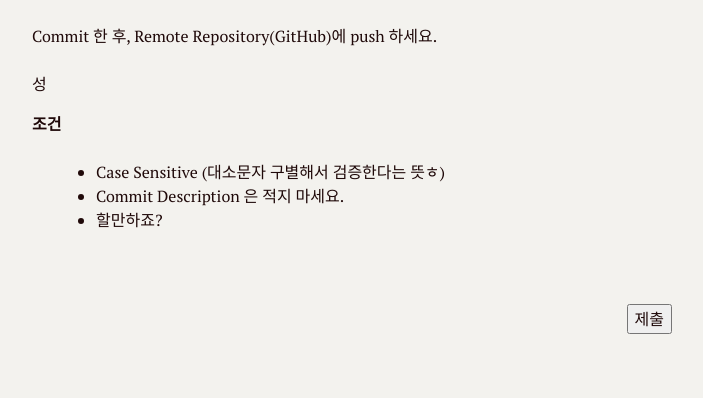
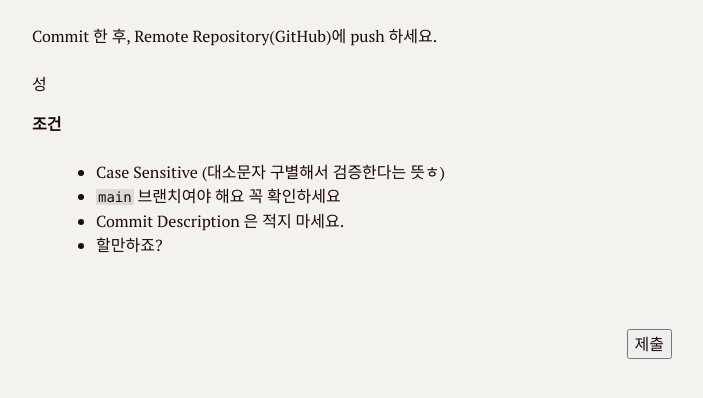
Before and after one commit to Taewan-P/workshop-validator, a Django app: template workshop_validator/main/templates/main/question2.html in a window 1280 px wide. Shown: the part 254-652 px from the top of the page, without its empty margins (288-991 px from the left). Run offline with Django 3.2, Linux system fonts and the light colour scheme; the template is opened without the code that fills it, so the values that code supplies are empty; parts of the project's set-up code (start-up, migrations or seed data) failed here and were passed over.

Commit message:
Update question2.html

```diff
--- a/workshop_validator/main/templates/main/question2.html
+++ b/workshop_validator/main/templates/main/question2.html
@@ -21,6 +21,7 @@
 		<p><strong><span>조건</span></strong></p>
 		<ul>
 			<li><span>Case Sensitive (대소문자 구별해서 검증한다는 뜻ㅎ)</span></li>
+            <li><span><code>main</code> 브랜치여야 해요 꼭 확인하세요</span></li>
             <li><span>Commit Description 은 적지 마세요.</span></li>
 			<li><span>할만하죠?</span></li>
 		</ul>
```
